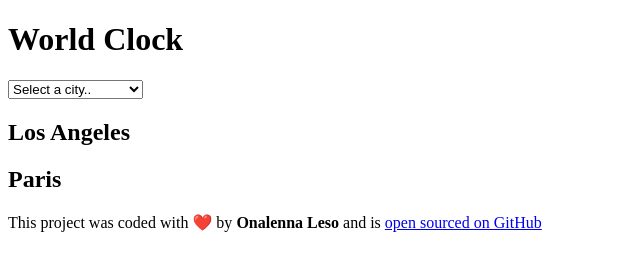
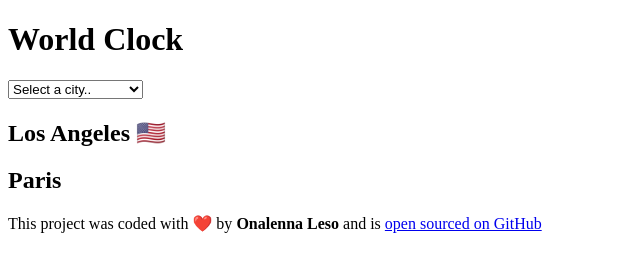
Before and after one commit to onalennaleso/my-empty-folder, a website built with Parcel: page index.html in a window 1280 px wide. Shown: the whole page, without its empty margins (0-640 px from the left). Built offline with nearby package versions, Linux system fonts and the light colour scheme; a script that the page names is missing; files whose address does not match are found by name.

Commit message:
flag change

```diff
--- a/index.html
+++ b/index.html
@@ -27,7 +27,7 @@
         <div id="cities">
             <div class="city" id="los-angeles">
                 <div>
-                    <h2>Los Angeles</h2>
+                    <h2>Los Angeles 🇺🇸</h2>
                     <div class="date"></div>
                 </div>
                 <div class="time"></div>
```
